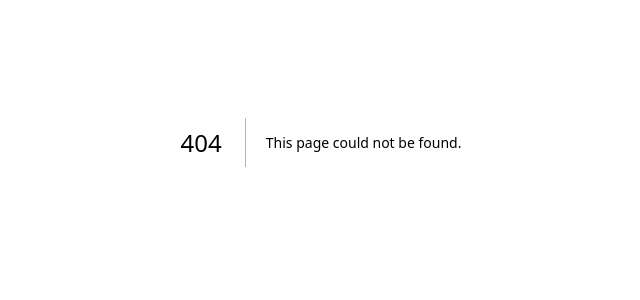
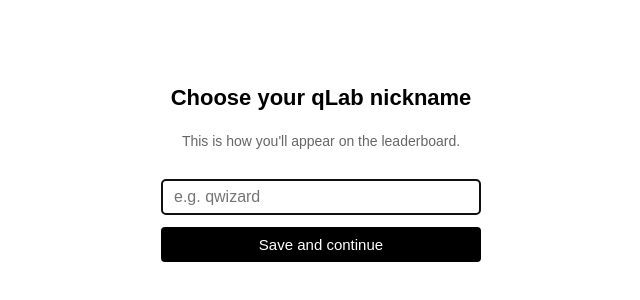
Before and after one commit to arvind-iyer-2001/qlab, a Next.js app in the folder web/: page /profile/setup in a window 1280 px wide. Before the commit this address had no page. Shown: the part 258-558 px from the top of the page, without its empty margins (319-959 px from the left). Built offline with nearby package versions, Linux system fonts and the light colour scheme; no server answers.

Commit message:
feat(web): add /profile/setup nickname registration page

```diff
--- /dev/null
+++ b/web/app/profile/setup/page.tsx
@@ -0,0 +1,82 @@
+'use client'
+import { useAuth } from '@clerk/nextjs'
+import { useRouter, useSearchParams } from 'next/navigation'
+import { useState } from 'react'
+
+export default function ProfileSetup() {
+  const { getToken } = useAuth()
+  const router = useRouter()
+  const searchParams = useSearchParams()
+  const fromVscode = searchParams.get('from') === 'vscode'
+
+  const [nickname, setNickname] = useState('')
+  const [error, setError] = useState('')
+  const [saving, setSaving] = useState(false)
+
+  async function handleSubmit(e: React.FormEvent) {
+    e.preventDefault()
+    const trimmed = nickname.trim()
+    if (!trimmed) { setError('Nickname cannot be empty'); return }
+    if (trimmed.length > 30) { setError('Nickname must be 30 characters or fewer'); return }
+    setError('')
+    setSaving(true)
+
+    try {
+      const token = await getToken()
+      const apiUrl = process.env.NEXT_PUBLIC_API_URL ?? 'http://localhost:8000'
+      const res = await fetch(`${apiUrl}/users/me/nickname`, {
+        method: 'PATCH',
+        headers: {
+          'Content-Type': 'application/json',
+          Authorization: `Bearer ${token}`,
+        },
+        body: JSON.stringify({ nickname: trimmed }),
+      })
+
+      if (!res.ok) {
+        const body = await res.json().catch(() => ({}))
+        const detail = body?.detail
+        const msg = Array.isArray(detail) ? detail[0]?.msg : (detail ?? 'Failed to save nickname')
+        setError(typeof msg === 'string' ? msg : JSON.stringify(msg))
+        setSaving(false)
+        return
+      }
+
+      if (fromVscode) {
+        const freshToken = await getToken()
+        window.location.href = `vscode://qlab.qlab/auth?token=${encodeURIComponent(freshToken ?? '')}`
+      } else {
+        router.push('/profile')
+      }
+    } catch {
+      setError('Something went wrong. Please try again.')
+      setSaving(false)
+    }
+  }
+
+  return (
+    <div style={{ display: 'flex', justifyContent: 'center', alignItems: 'center', minHeight: '100vh', flexDirection: 'column', gap: '16px', padding: '24px' }}>
+      <h1 style={{ fontSize: '22px', fontWeight: 600 }}>Choose your qLab nickname</h1>
+      <p style={{ color: '#666', fontSize: '14px', marginTop: '-8px' }}>This is how you'll appear on the leaderboard.</p>
+      <form onSubmit={handleSubmit} style={{ display: 'flex', flexDirection: 'column', gap: '12px', width: '100%', maxWidth: '320px' }}>
+        <input
+          type="text"
+          value={nickname}
+          onChange={e => setNickname(e.target.value)}
+          placeholder="e.g. qwizard"
+          maxLength={30}
+          style={{ padding: '8px 12px', fontSize: '16px', border: '1px solid #ccc', borderRadius: '4px' }}
+          autoFocus
+        />
+        {error && <p style={{ color: '#c00', fontSize: '13px', margin: 0 }}>{error}</p>}
+        <button
+          type="submit"
+          disabled={saving}
+          style={{ padding: '9px 0', fontSize: '15px', background: '#000', color: '#fff', border: 'none', borderRadius: '4px', cursor: saving ? 'not-allowed' : 'pointer', opacity: saving ? 0.6 : 1 }}
+        >
+          {saving ? 'Saving…' : 'Save and continue'}
+        </button>
+      </form>
+    </div>
+  )
+}
```
